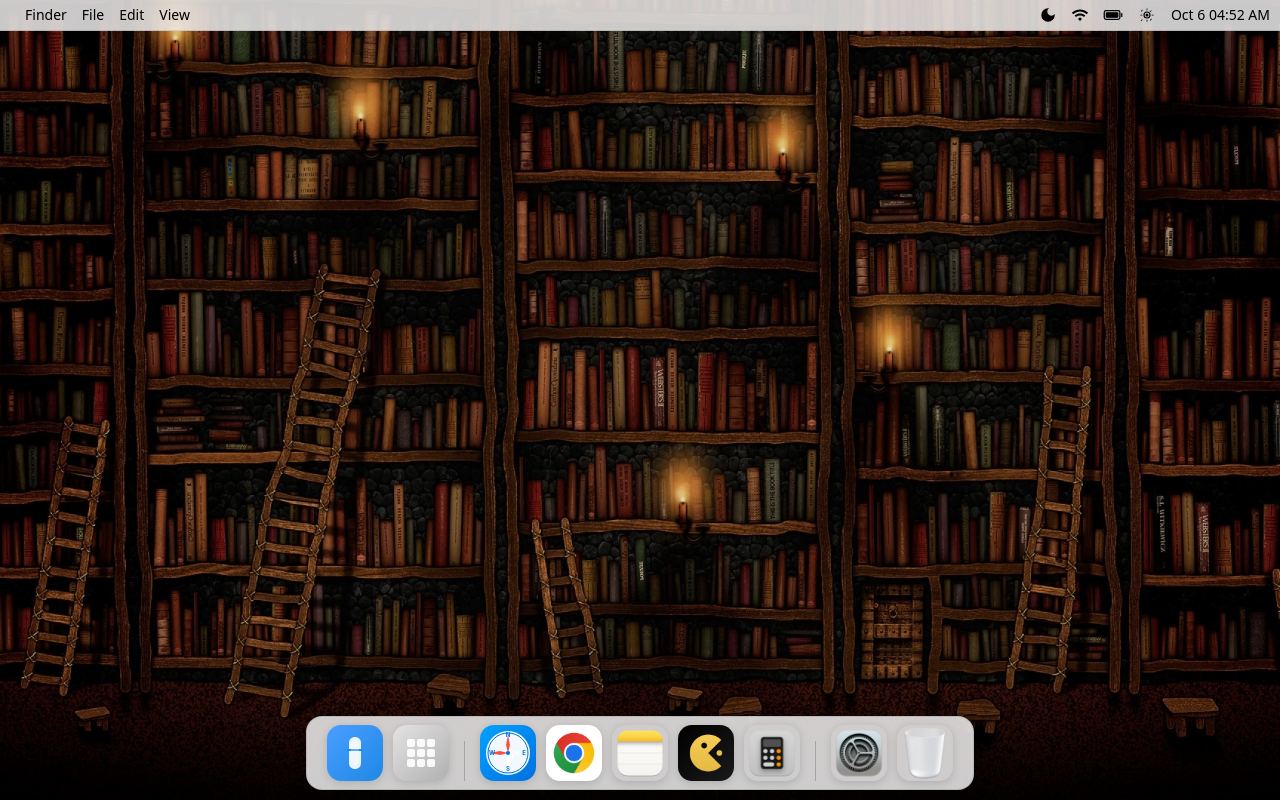
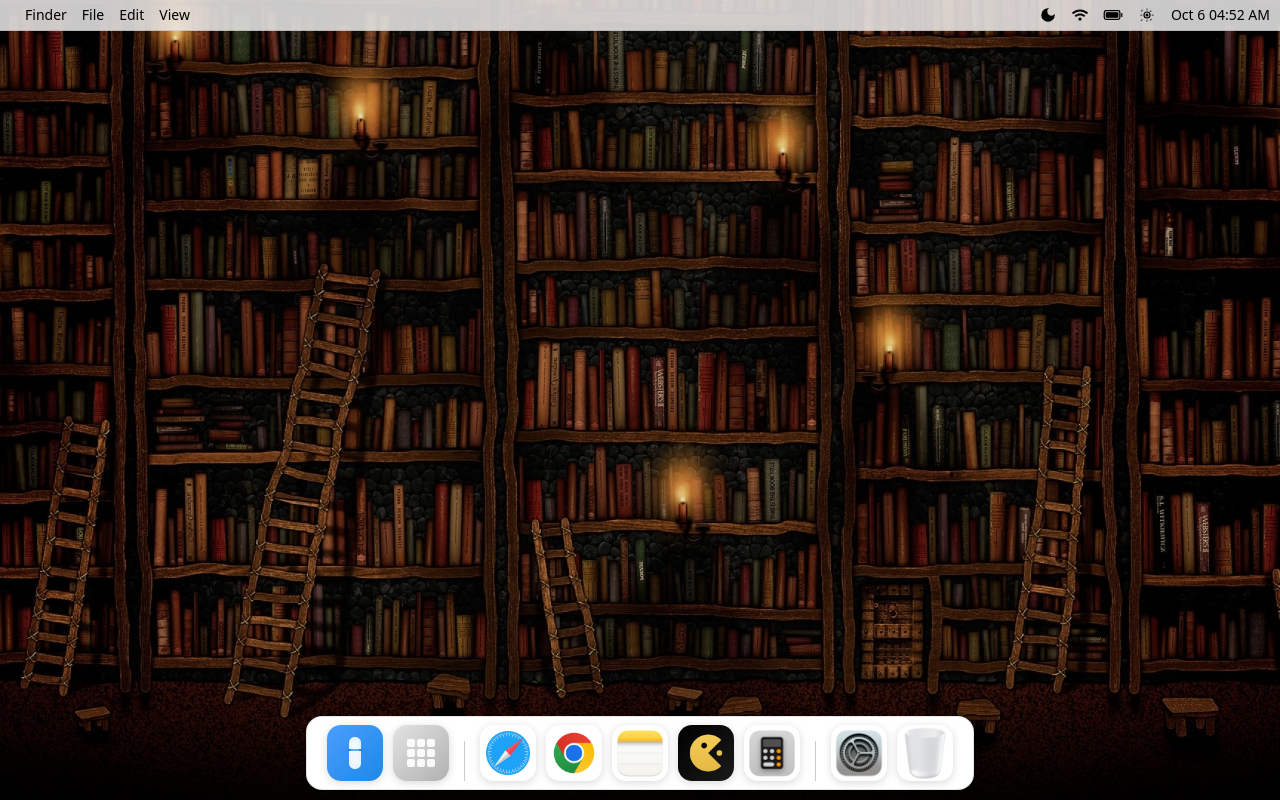
Before and after one commit to mjp002/mac_style, a React (Vite) app: page / in a window 1280 px wide. Built offline with nearby package versions, Linux system fonts and the light colour scheme.

Commit message:
Add safari icon

```diff
--- a/src/components/macOS-dock.tsx
+++ b/src/components/macOS-dock.tsx
@@ -16,7 +16,7 @@ const DockContainer = styled.div<{ darkMode: boolean }>`
   display: flex;
   align-items: flex-end;
   background-color: ${(props) =>
-    props.darkMode ? "rgba(30, 30, 30, 0.8)" : "rgba(255, 255, 255, 0.8)"};
+    props.darkMode ? "rgba(30, 30, 30, 0.8)" : "rgba(255, 255, 255, 1)"};
   padding: 8px 15px;
   border-radius: 16px;
   backdrop-filter: blur(20px);
@@ -319,78 +319,16 @@ const Dock = () => {
 
         {/* Safari */}
         <DockItem
-          hasImage={false}
-          bgColor="linear-gradient(135deg, #00A2FF 0%, #0070E0 100%)"
+          hasImage={true}
           onClick={() => handleOpenApp("Safari", undefined, "Safari")}
           isAnimating={animatingApp === "Safari"}
           title="Safari"
         >
-          <svg
-            viewBox="0 0 56 56"
-            fill="none"
-            xmlns="http://www.w3.org/2000/svg"
-          >
-            <circle cx="28" cy="28" r="22" fill="white" fillOpacity="0.95" />
-            <circle
-              cx="28"
-              cy="28"
-              r="20"
-              fill="none"
-              stroke="#0070E0"
-              strokeWidth="1"
-            />
-            <path
-              d="M28 10 L30 20 L28 28 L20 30 L10 28 L20 26 L28 28 L26 20 Z"
-              fill="#FF3B30"
-              fillOpacity="0.9"
-            />
-            <path
-              d="M28 28 L26 36 L28 46 L36 26 L46 28 L36 30 L28 28 L30 36 Z"
-              fill="white"
-              fillOpacity="0.9"
-            />
-            <circle cx="28" cy="28" r="2" fill="#0070E0" />
-            <text
-              x="28"
-              y="12"
-              fontSize="6"
-              fill="#0070E0"
-              textAnchor="middle"
-              fontWeight="bold"
-            >
-              N
-            </text>
-            <text
-              x="28"
-              y="46"
-              fontSize="6"
-              fill="#0070E0"
-              textAnchor="middle"
-              fontWeight="bold"
-            >
-              S
-            </text>
-            <text
-              x="12"
-              y="30"
-              fontSize="6"
-              fill="#0070E0"
-              textAnchor="middle"
-              fontWeight="bold"
-            >
-              W
-            </text>
-            <text
-              x="44"
-              y="30"
-              fontSize="6"
-              fill="#0070E0"
-              textAnchor="middle"
-              fontWeight="bold"
-            >
-              E
-            </text>
-          </svg>
+          <img
+            src="/images/safari.png"
+            alt="Safari"
+            style={{ width: "80%", height: "80%" }}
+          />
         </DockItem>
 
         {/* Google Chrome */}
```
Also changed, not shown: public/images/safari.png (added).
